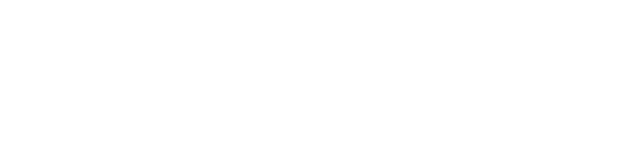
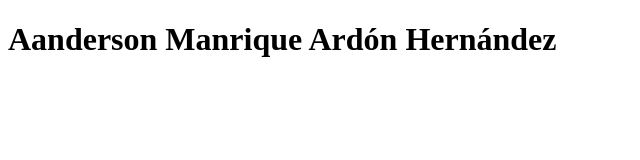
Before and after one commit to andersonHernandez117/Git_Github, a plain HTML site: page index.html in a window 1280 px wide. Shown: the whole page, without its empty margins (0-640 px from the left). Drawn offline with Linux system fonts and the light colour scheme.

Commit message:
Anderson Ardón

```diff
--- a/index.html
+++ b/index.html
@@ -7,6 +7,6 @@
     <title>Document</title>
 </head>
 <body>
-
+    <h1>Aanderson Manrique Ardón Hernández</h1>
 </body>
 </html>
```
